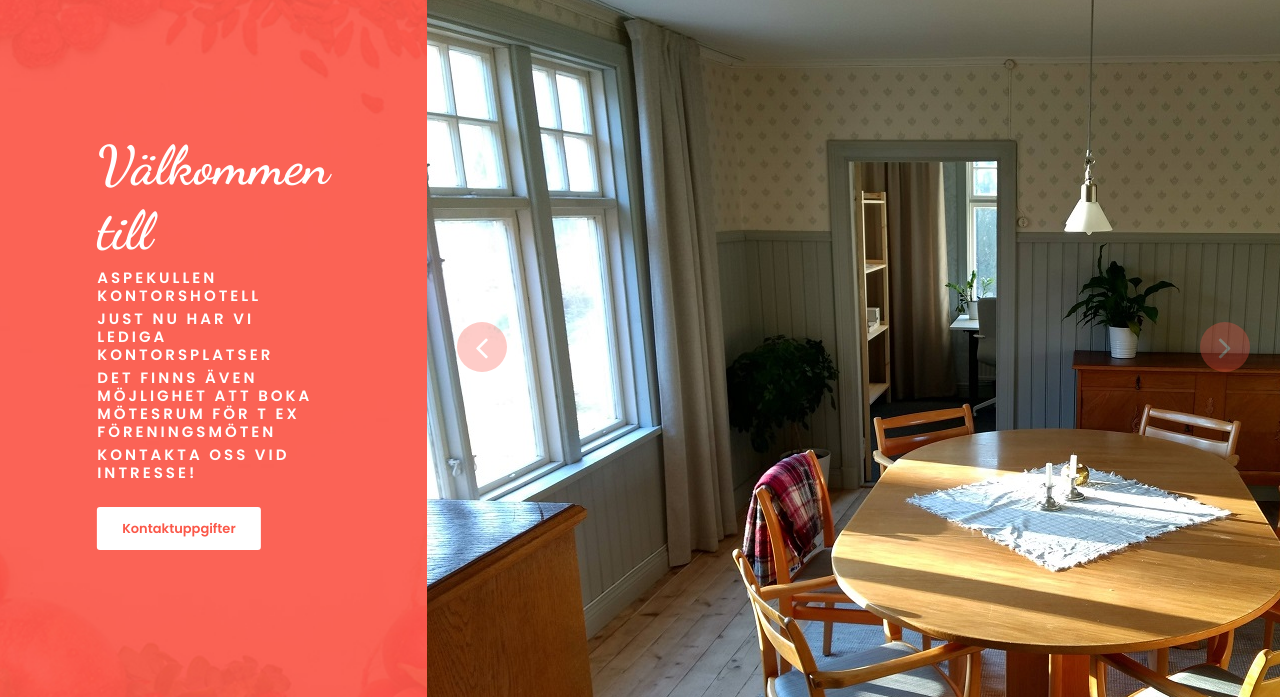
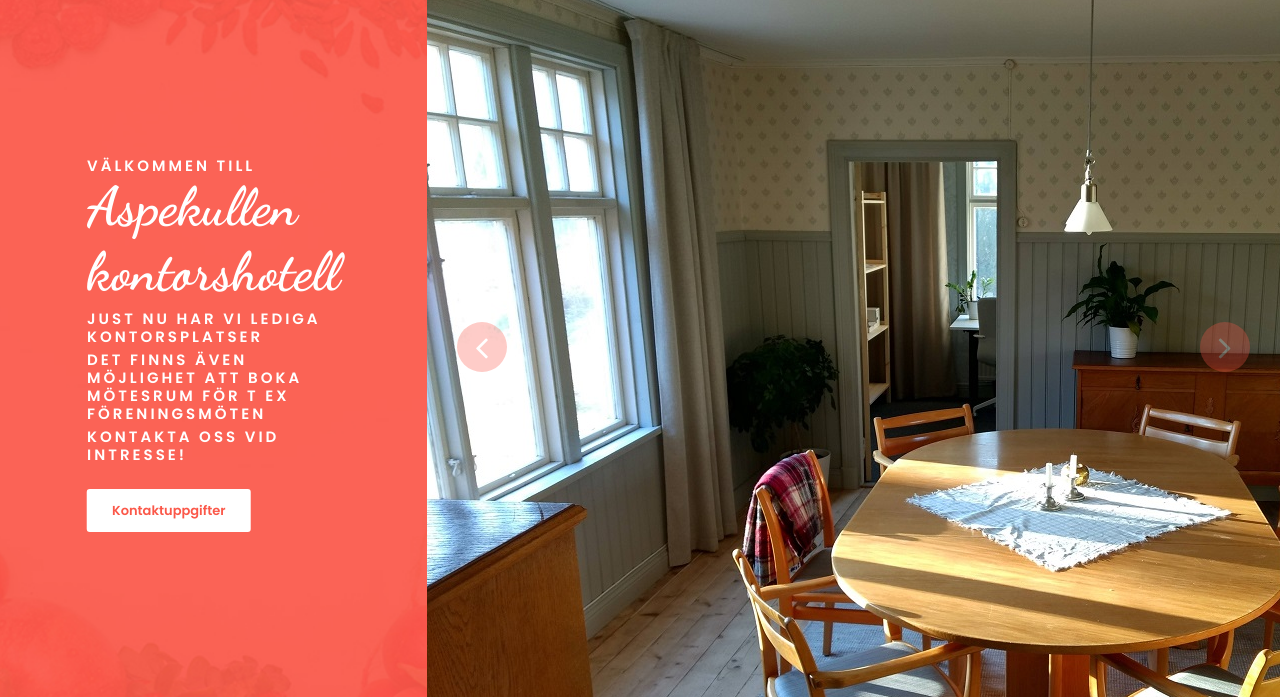
Before and after one commit to pling-pling/aspekullen, a plain HTML site: page index.html in a window 1280 px wide. Shown: the part 103-802 px from the top of the page. Drawn offline with Linux system fonts and the light colour scheme.

Commit message:
Update index.html

```diff
--- a/index.html
+++ b/index.html
@@ -90,8 +90,8 @@ https://templatemo.com/tm-558-klassy-cafe
                 <div class="col-lg-4">
                     <div class="left-content">
                         <div class="inner-content">
-                            <h4>Välkommen till</h4>
-                            <h6>Aspekullen kontorshotell</h6>
+                            <h6>Välkommen till</h6>
+                            <h4>Aspekullen kontorshotell</h4>
 				<h6>Just nu har vi lediga kontorsplatser</h6>
 				    <h6>Det finns även möjlighet att boka mötesrum för t ex föreningsmöten</h6>
 				    <h6>Kontakta oss vid intresse!</h6>
```
